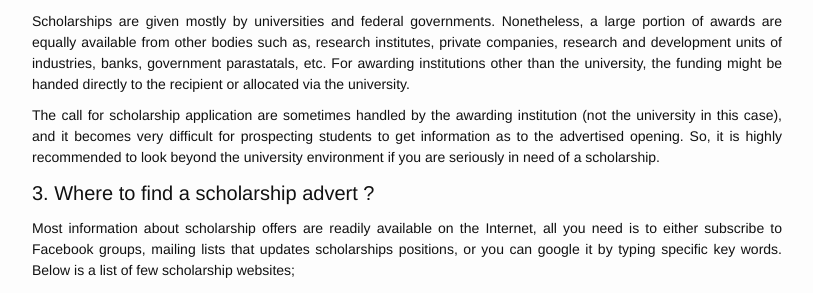
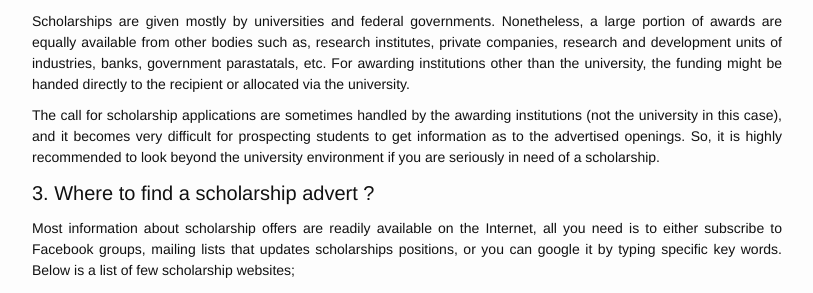
Before and after one commit to adekunleoajayi/adekunleoajayi.github.io, a Jekyll site: the page built from _posts/2017-02-23-scholarship-tips.md, in a window 1280 px wide and 900 px high, scrolled down 1461 px. Shown: the part 153-446 px from the top of the window, without its empty margins (233-1046 px from the left). Built offline with Jekyll 4.4.1, drawn with Linux system fonts in a browser that asks for light colours.

Commit message:
update post_again

```diff
--- a/_posts/2017-02-23-scholarship-tips.md
+++ b/_posts/2017-02-23-scholarship-tips.md
@@ -60,7 +60,7 @@ Note: Statement of purpose / Letter of Motivation are quite similar but sometime
 Scholarships are given mostly by universities and federal governments. Nonetheless, a large portion of awards are equally available from other bodies such as, research institutes, private companies, research and development units of industries, banks, government parastatals, etc. For awarding institutions other than the university, the funding might be handed directly to the recipient or allocated via the university. </p>
 
 <p style='text-align: justify;'>
-The call for scholarship application are sometimes handled by the awarding institution (not the university in this case), and it becomes very difficult for prospecting students to get information as to the advertised opening. So, it is highly recommended to look beyond the university environment if you are seriously in need of a scholarship.   </p>
+The call for scholarship applications are sometimes handled by the awarding institutions (not the university in this case), and it becomes very difficult for prospecting students to get information as to the advertised openings. So, it is highly recommended to look beyond the university environment if you are seriously in need of a scholarship.   </p>
 
 
 #### 3. Where to find a scholarship advert ?
```
